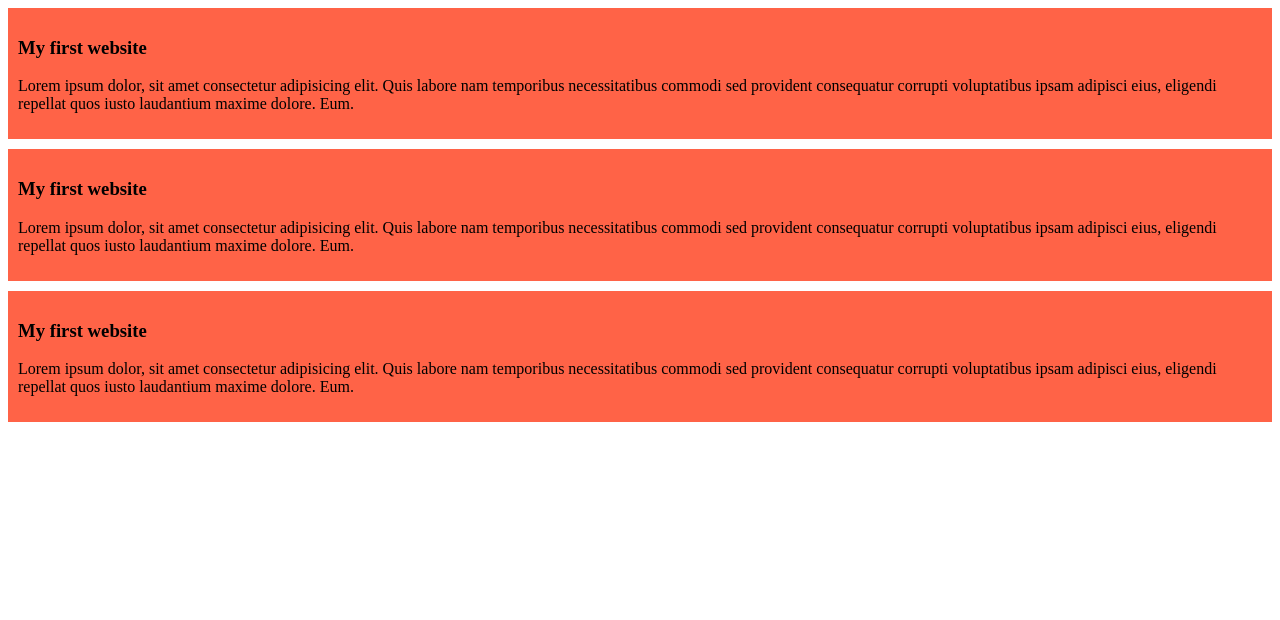
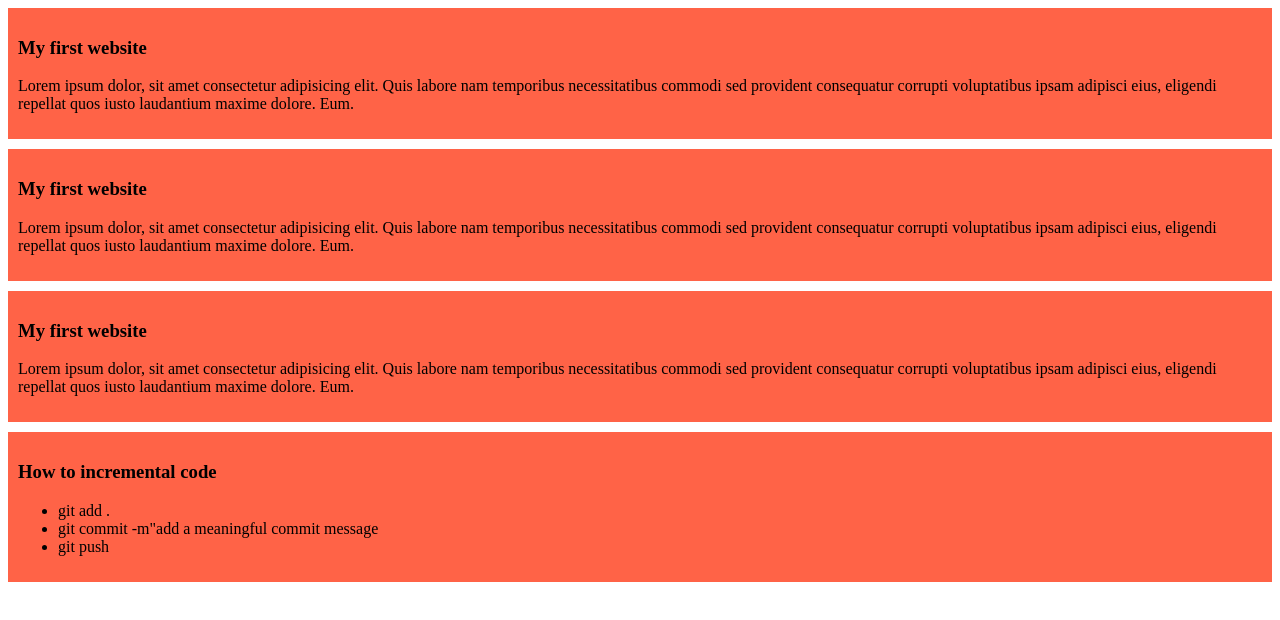
Before and after one commit to Nayem7890/my-simple-website, a plain HTML site: page index.html in a window 1280 px wide. Drawn offline with Linux system fonts and the light colour scheme.

Commit message:
added a list to push code

```diff
--- a/index.html
+++ b/index.html
@@ -19,5 +19,13 @@
         <h3>My first website</h3>
         <p>Lorem ipsum dolor, sit amet consectetur adipisicing elit. Quis labore nam temporibus necessitatibus commodi sed provident consequatur corrupti voluptatibus ipsam adipisci eius, eligendi repellat quos iusto laudantium maxime dolore. Eum.</p>
     </div>
+    <div>
+        <h3>How to incremental code</h3>
+        <ul>
+            <li>git add .</li>
+            <li>git commit -m"add a meaningful commit message</li>
+            <li>git push</li>
+        </ul>
+    </div>
 </body>
 </html>
```
